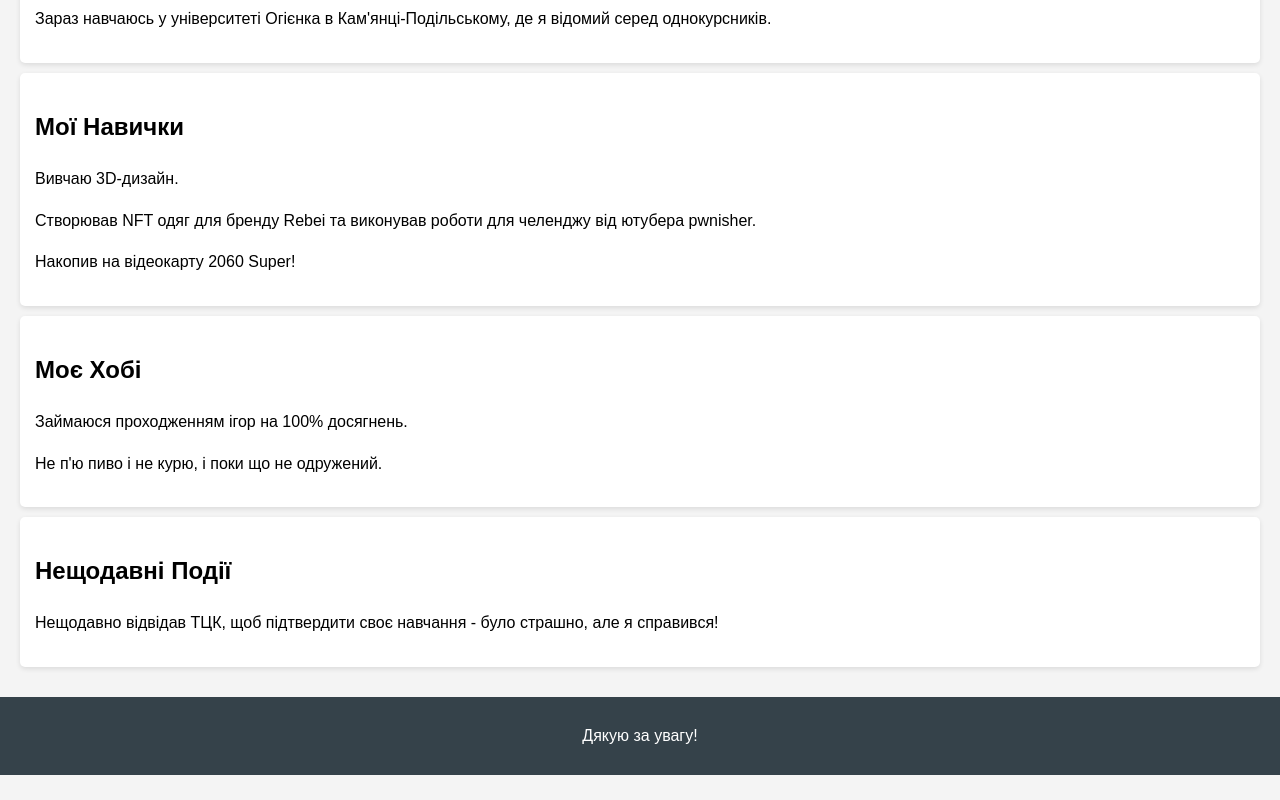
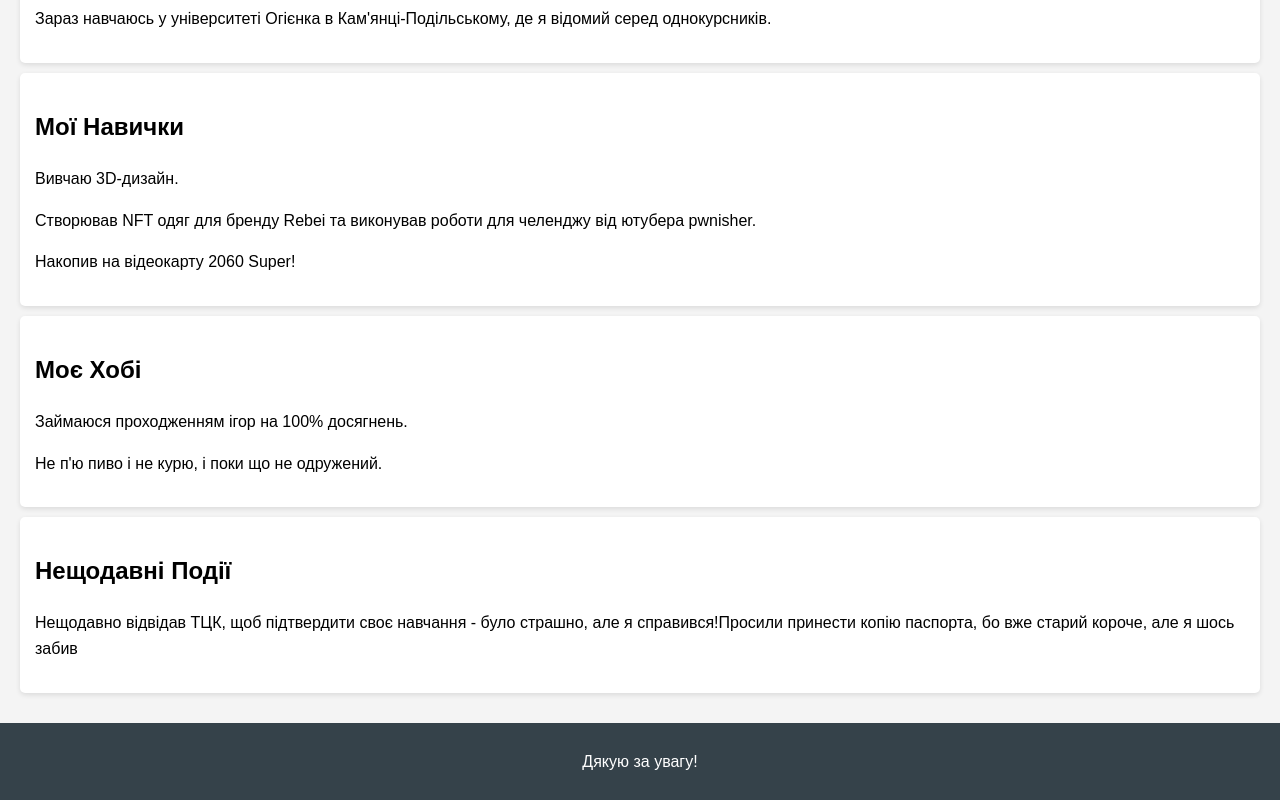
Before and after one commit to IT-Kamianets/ivankozlovsky, a plain HTML site: page index.html in a window 1280 px wide. Shown: the part 349-1149 px from the top of the page. Before the commit the page ends 1124 px from the top, so only its background shows below. Drawn offline with Linux system fonts and the light colour scheme.

Commit message:
Update index.html

```diff
--- a/index.html
+++ b/index.html
@@ -31,7 +31,7 @@
         </section>
         <section>
             <h2>Нещодавні Події</h2>
-            <p>Нещодавно відвідав ТЦК, щоб підтвердити своє навчання - було страшно, але я справився!</p>
+            <p>Нещодавно відвідав ТЦК, щоб підтвердити своє навчання - було страшно, але я справився!Просили принести копію паспорта, бо вже старий короче, але я шось забив</p>
         </section>
     </main>
     <footer>
```
